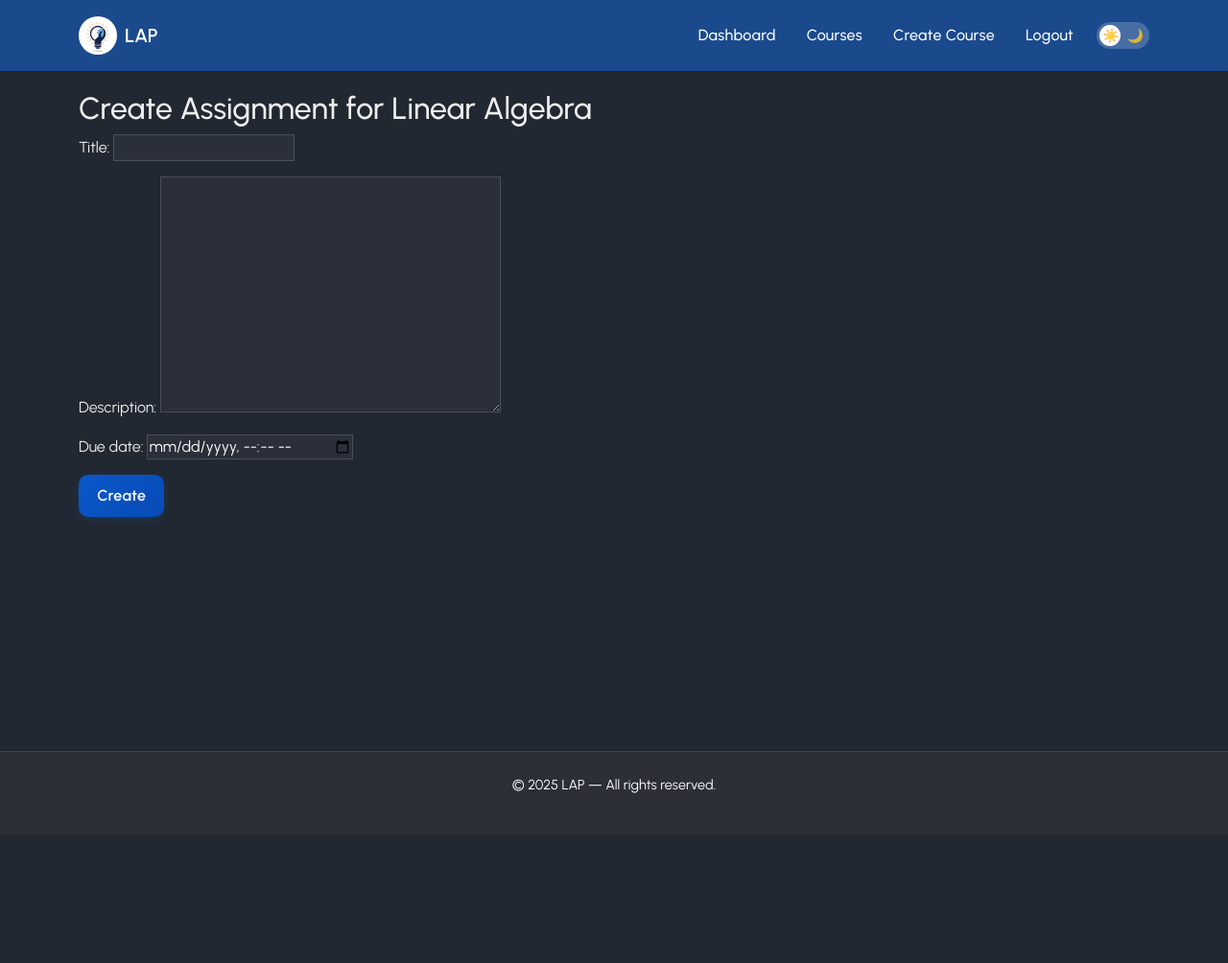
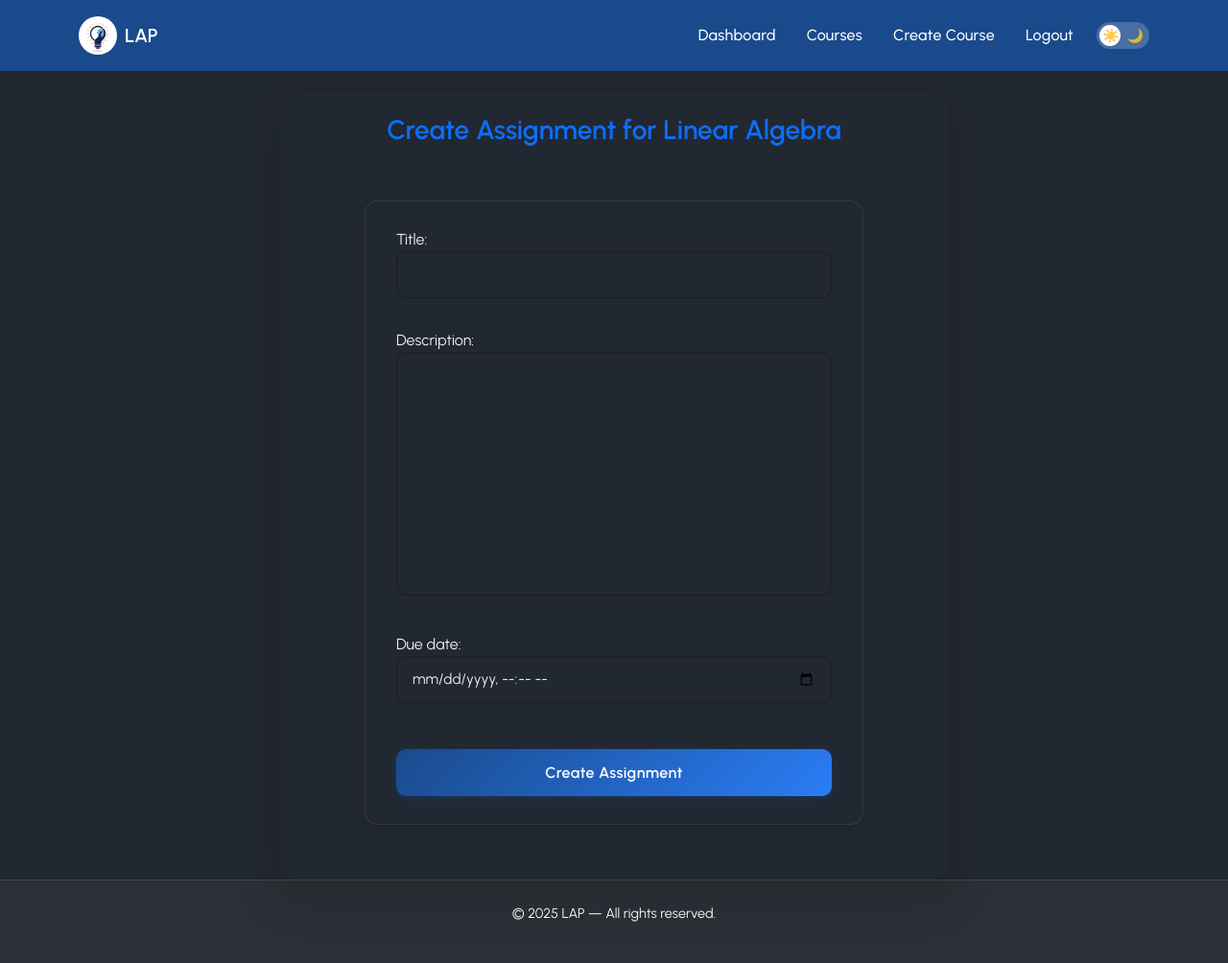
Before and after one commit to mfahd00/minimoodle, a Django app: page /courses/courses/5/assignments/create/ in a window 1280 px wide. Shown: the whole page at 96% size. Before the commit the page ends 827 px from the top, so only its background shows below. Run offline with Django 5.2, Linux system fonts and the light colour scheme; a user stored in the database is signed in; data comes from the database, SQL or seed files in the repository; both versions use the stored data as it was after the commit.

Commit message:
minor commit

```diff
--- a/templates/assignments/create_assignment.html
+++ b/templates/assignments/create_assignment.html
@@ -1,9 +1,92 @@
 {% extends 'base.html' %}
+
 {% block content %}
-<h2>Create Assignment for {{ course.title }}</h2>
-<form method="POST">
-    {% csrf_token %}
-    {{ form.as_p }}
-    <button type="submit" class="btn btn-primary">Create</button>
-</form>
+<div class="form-page d-flex justify-content-center align-items-center">
+    <div class="card form-card shadow-lg p-4">
+        <h3 class="text-center mb-4 fw-semibold text-primary">
+            Create Assignment for {{ course.title }}
+        </h3>
+
+        <form method="post" class="form-container">
+            {% csrf_token %}
+            {{ form.as_p }}
+            <button type="submit" class="btn submit-btn w-100 mt-3">Create Assignment</button>
+        </form>
+    </div>
+</div>
 {% endblock %}
+
+{% block extra_css %}
+<style>
+    .form-page {
+        min-height: 85vh;
+    }
+
+    .form-card {
+        max-width: 700px;
+        width: 100%;
+        background: var(--bs-body-bg);
+        color: var(--bs-body-color);
+        border-radius: 16px;
+        border: 1px solid rgba(0, 0, 0, 0.08);
+        transition: all 0.4s ease;
+    }
+
+    .form-container input,
+    .form-container select,
+    .form-container textarea {
+        width: 100%;
+        border-radius: 10px;
+        border: 1px solid rgba(0, 0, 0, 0.25);
+        padding: 0.75rem 1rem;
+        font-size: 0.95rem;
+        background: var(--bs-body-bg);
+        color: var(--bs-body-color);
+        transition: all 0.3s ease;
+        margin-bottom: 1rem;
+        box-shadow: inset 0 1px 3px rgba(0, 0, 0, 0.05);
+    }
+
+    .form-container input:hover,
+    .form-container select:hover,
+    .form-container textarea:hover {
+        border-color: var(--bs-primary);
+    }
+
+    .form-container input:focus,
+    .form-container select:focus,
+    .form-container textarea:focus {
+        border-color: var(--bs-primary);
+        outline: none;
+        box-shadow: 0 0 0 0.2rem rgba(13, 110, 253, 0.15);
+    }
+
+    .form-container textarea {
+        min-height: 120px;
+        resize: none;
+    }
+
+    .submit-btn {
+        background: linear-gradient(135deg, #007bff, #0056b3);
+        color: #fff;
+        border: none;
+        border-radius: 10px;
+        font-weight: 600;
+        padding: 0.75rem;
+        transition: all 0.3s ease;
+    }
+
+    .submit-btn:hover {
+        background: linear-gradient(135deg, #0069d9, #004c97);
+        transform: translateY(-1px);
+        box-shadow: 0 4px 12px rgba(0, 0, 0, 0.2);
+    }
+
+    @media (max-width: 576px) {
+        .form-card {
+            padding: 1.5rem;
+            margin: 0 1rem;
+        }
+    }
+</style>
+{% endblock %}
--- a/templates/courses/course_list.html
+++ b/templates/courses/course_list.html
@@ -15,12 +15,10 @@
         class="btn btn-sm btn-outline-info {% if request.GET.sort == 'popular' or not request.GET.sort %}active{% endif %}">
         Popular
       </a>
-      <a href="?sort=newest"
-         class="btn btn-sm btn-outline-info {% if request.GET.sort == 'newest' %}active{% endif %}">
+      <a href="?sort=newest" class="btn btn-sm btn-outline-info {% if request.GET.sort == 'newest' %}active{% endif %}">
         Newest
       </a>
-      <a href="?sort=oldest"
-         class="btn btn-sm btn-outline-info {% if request.GET.sort == 'oldest' %}active{% endif %}">
+      <a href="?sort=oldest" class="btn btn-sm btn-outline-info {% if request.GET.sort == 'oldest' %}active{% endif %}">
         Oldest
       </a>
     </div>
--- a/templates/index.html
+++ b/templates/index.html
@@ -71,8 +71,8 @@
           <i class="bi bi-folder-fill fs-3 text-info"></i>
         </div>
         <h5 class="fw-semibold mb-2">{{ category.name }}</h5>
-          <a href="{% url 'courses_by_category' category.id %}"
-             class="btn btn-outline-info btn-sm mt-2 px-3">View Courses</a>
+        <a href="{% url 'courses_by_category' category.id %}" class="btn btn-outline-info btn-sm mt-2 px-3">View
+          Courses</a>
       </div>
     </div>
     {% empty %}
```
Also changed, not shown: templates/auth/dashboard.html (+5 -3 lines), db.sqlite3, templates/courses/create_course.html (indentation only), templates/courses/create_lesson.html (indentation only), templates/courses/pending_classes.html (indentation only). Lines whose indentation alone changed are shown as unchanged.
